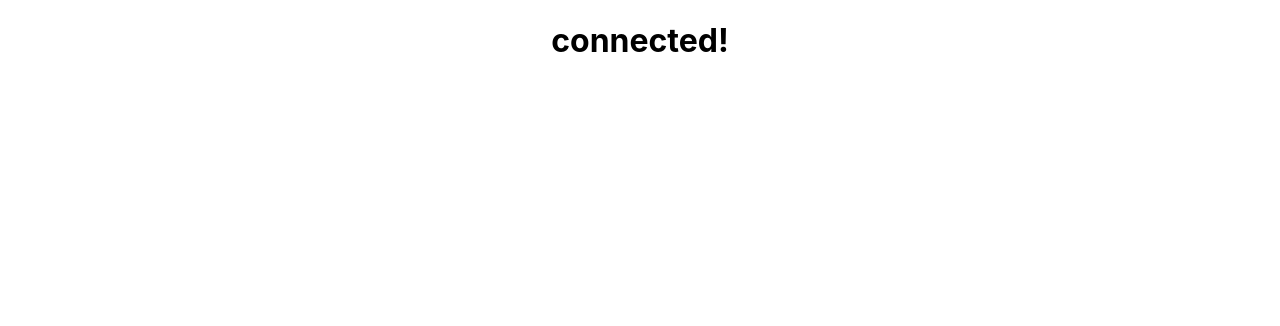
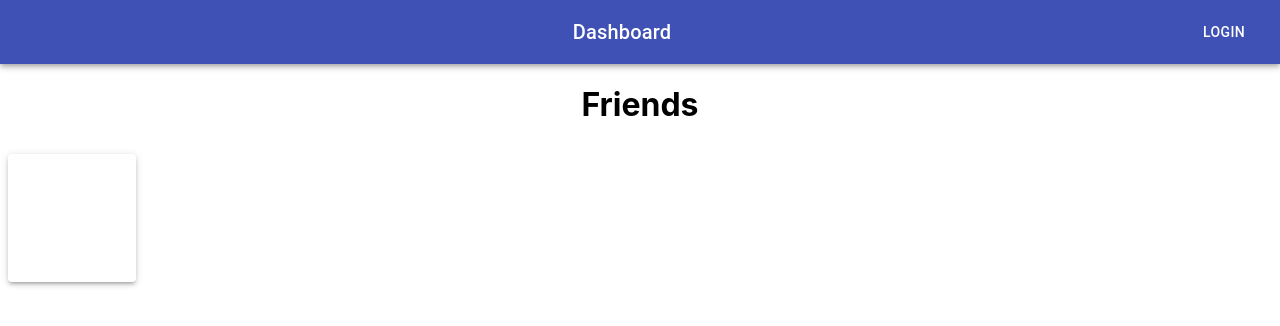
Before and after one commit to esenharris4/covid19hack, a React (Create React App) app in the folder lifebeam/: page /profile in a window 1280 px wide. Shown: the top 326 px of the page. Built offline with nearby package versions, Linux system fonts and the light colour scheme.

Commit message:
not sure what this is

```diff
--- /dev/null
+++ b/lifebeam/src/components/Friends.js
@@ -0,0 +1,27 @@
+import React from 'react';
+import { makeStyles } from '@material-ui/core/styles';
+import Paper from '@material-ui/core/Paper';
+
+const useStyles = makeStyles(theme => ({
+  root: {
+    display: 'flex',
+    flexWrap: 'wrap',
+    '& > *': {
+      margin: theme.spacing(1),
+      width: theme.spacing(16),
+      height: theme.spacing(16),
+    },
+  },
+}));
+//pass a list of 'Friends' objects that will display multiple papers
+export const Friends = ({friends}) => {
+  const classes = useStyles();
+
+  return (
+    <div className={classes.root}>
+      <Paper elevation={3} />
+    </div>
+  );
+}
+
+export default Friends;
--- a/lifebeam/src/components/Navbar.js
+++ b/lifebeam/src/components/Navbar.js
@@ -19,9 +19,10 @@ const useStyles = makeStyles(theme => ({
   },
 }));
 
-export default function ButtonAppBar() {
+export const Navbar = ({ name }) => {
   const classes = useStyles();
 
+console.log(name);
   return (
     <div className={classes.root}>
       <AppBar position="static">
@@ -29,7 +30,7 @@ export default function ButtonAppBar() {
           <IconButton edge="start" className={classes.menuButton} color="inherit" aria-label="menu">
           </IconButton>
           <Typography variant="h6" className={classes.title}>
-            News
+            {name}
           </Typography>
           <Button color="inherit">Login</Button>
         </Toolbar>
@@ -37,3 +38,5 @@ export default function ButtonAppBar() {
     </div>
   );
 }
+
+export default Navbar;
--- a/lifebeam/src/views/Dashboard.js
+++ b/lifebeam/src/views/Dashboard.js
@@ -1,4 +1,6 @@
 import React, { Component } from 'react';
+import Navbar from '../components/Navbar';
+import Friends from '../components/Friends';
 export default class Dashboard extends Component {
   state = {
   }
@@ -6,7 +8,10 @@ export default class Dashboard extends Component {
   render () {
       return (
         <div>
-           <h1> connected! </h1>
+        <Navbar name="Dashboard"/>
+        <h1> Friends </h1>
+        <Friends />
+
         </div>
       )
    }
--- a/lifebeam/src/views/Home.js
+++ b/lifebeam/src/views/Home.js
@@ -1,13 +1,11 @@
 import React, { Component } from 'react';
 import Navbar from '../components/Navbar';
+
 export default class Home extends Component {
-  state = {
-  }
-
   render () {
       return (
         <div>
-        <Navbar/>
+        <Navbar name="Home"/>
            <h1> connected! </h1>
         </div>
       )
--- a/lifebeam/src/views/Profile.js
+++ b/lifebeam/src/views/Profile.js
@@ -1,4 +1,5 @@
 import React, { Component } from 'react';
+import Navbar from '../components/Navbar';
 export default class Profile extends Component {
   state = {
   }
@@ -6,6 +7,7 @@ export default class Profile extends Component {
   render () {
       return (
         <div>
+        <Navbar name="Profile"/>
            <h1> connected! </h1>
         </div>
       )
```
